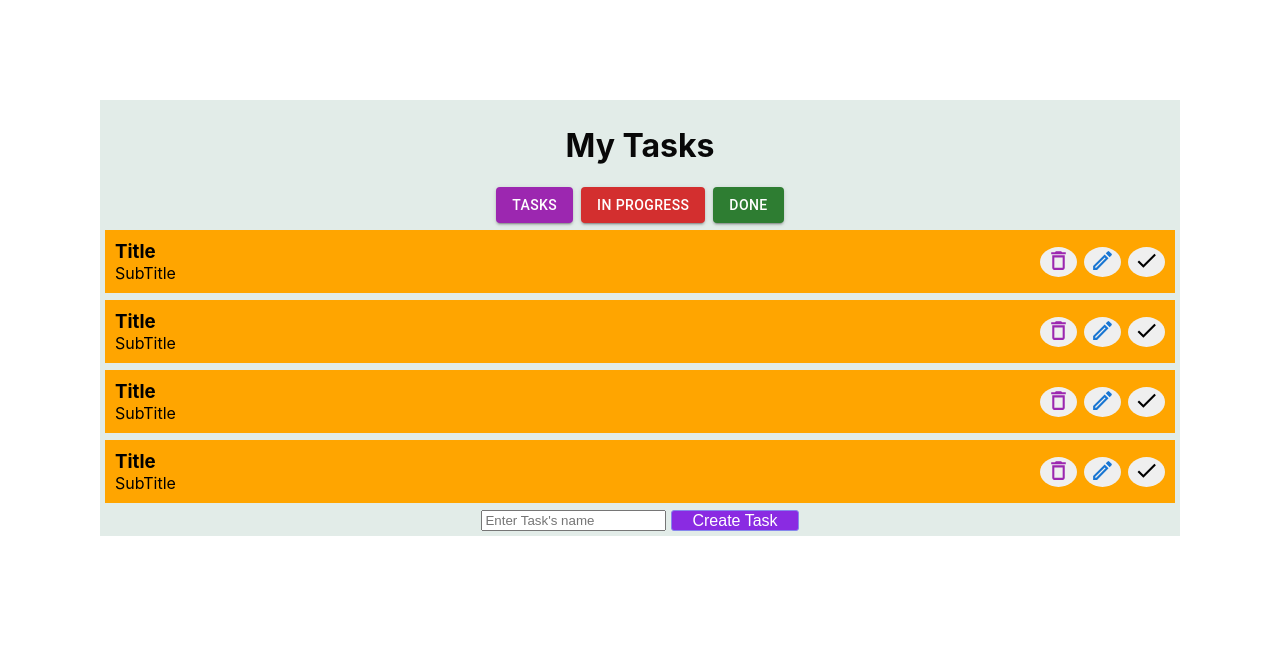
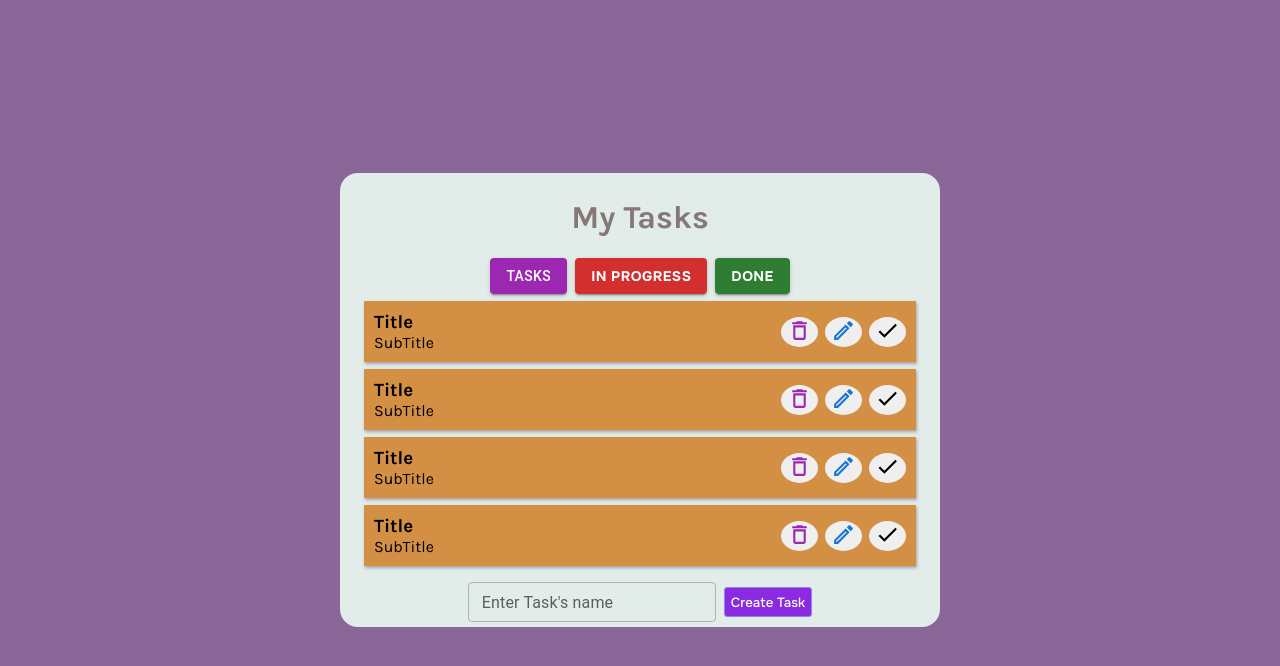
Before and after one commit to samirfandi/TaskList, a React (Create React App) app: page / in a window 1280 px wide. Shown: the top 666 px of the page. Built offline with nearby package versions, Linux system fonts and the light colour scheme.

Commit message:
Improve application UI

```diff
--- a/src/AddTask.css
+++ b/src/AddTask.css
@@ -1,8 +1,9 @@
 .addTask {
   /* background-color: red; */
   display: flex;
-  column-gap: 5px;
+  /* column-gap: 5px; */
   justify-content: center;
+  margin-top: 16px;
 }
 
 .addButton {
@@ -10,9 +11,12 @@
   color: rgb(255, 255, 255);
   border: 1px solid;
   border-color: rgb(135, 135, 236);
-  padding: 0 20px;
+  /* padding: 0 20px; */
   border-radius: 3px;
-  font-size: medium;
+  /* font-size: medium; */
+  /* background-color: aqua; */
+  height: 30px;
+  font-family: medium;
 }
 
 .addButton:hover {
@@ -20,4 +24,6 @@
   transform: scale(1.05);
   cursor: pointer;
   box-shadow: 10px;
+  height: 37px;
+  border-radius: 6px;
 }
--- a/src/AddTask.js
+++ b/src/AddTask.js
@@ -1,10 +1,31 @@
 import "./AddTask.css";
+import TextField from "@mui/material/TextField";
+import Grid from "@mui/material/Grid";
 
 export default function AddTask() {
   return (
-    <div className="addTask">
-      <input placeholder="Enter Task's name" />
-      <button className="addButton"> Create Task</button>
-    </div>
+    <Grid
+      container
+      className="addTask"
+      spacing={1}
+      direction="row"
+        sx={{
+          display: "flex",
+          justifyContent: "center",
+          alignItems: "center",
+        }}
+    >
+      <Grid item xs={9}>
+        <TextField
+          id="outlined-basic"
+          label="Enter Task's name"
+          variant="outlined"
+          size="small"
+        />
+      </Grid>
+      <Grid item xs={3}>
+        <button className="addButton"> Create Task</button>
+      </Grid>
+    </Grid>
   );
 }
--- a/src/App.css
+++ b/src/App.css
@@ -1,9 +1,15 @@
 .App {
-  padding: 100px 100px;
-  background-color: rgb(255, 255, 255);
+  /* padding: 100px 100px; */
+  background-color: rgb(139, 103, 153);
+  height: 100vh;
+  display: flex;
+  justify-content: center;
+  align-items: center;
 }
 
 .all {
   background-color: rgb(226, 236, 232);
   padding: 5px;
+  border-radius: 18px;
+
 }
--- a/src/App.js
+++ b/src/App.js
@@ -2,11 +2,12 @@ import AddTask from "./AddTask";
 import "./App.css";
 import Header from "./Header";
 import Task from "./Task";
+import Container from "@mui/material/Container";
 
 function App() {
   return (
     <div className="App">
-      <div className="all">
+      <Container maxWidth="sm" className="all">
         <Header />
         <div>
           <Task />
@@ -15,7 +16,7 @@ function App() {
           <Task />
         </div>
         <AddTask />
-      </div>
+      </Container>
     </div>
   );
 }
--- a/src/Header.css
+++ b/src/Header.css
@@ -1,12 +1,28 @@
 #title {
   display: flex;
   justify-content: center;
-  color: rgb(8, 8, 8);
+  color: rgb(133, 120, 120);
+  font-family: karla;
 }
 
 #buttons {
-    display: flex;
-    justify-content: center;
+  display: flex;
+  justify-content: center;
+}
+#button {
+  font-family: bold;
+}
 
+@font-face {
+  font-family: karla;
+  src: url("../public/fonts/Karla/Karla-VariableFont_wght.ttf");
+}
 
+@font-face {
+  font-family: medium;
+  src: url(../public/fonts/Onest/Onest-Medium.ttf);
 }
+@font-face {
+  font-family: bold;
+  src: url(../public/fonts/Onest/Onest-Bold.ttf);
+}
--- a/src/Header.js
+++ b/src/Header.js
@@ -7,13 +7,13 @@ export default function Header() {
     <div>
       <h1 id="title"> My Tasks </h1>
       <Stack id="buttons" direction="row" spacing={1}>
-        <Button color="secondary" variant="contained">
+        <Button id="button " color="secondary" variant="contained">
           tasks
         </Button>
-        <Button variant="contained" color="error">
+        <Button id="button" variant="contained" color="error">
           In Progress
         </Button>
-        <Button variant="contained" color="success">
+        <Button id="button" variant="contained" color="success">
           DONE
         </Button>
       </Stack>
--- a/src/Task.css
+++ b/src/Task.css
@@ -11,13 +11,15 @@
 }
 
 .Task {
-  background-color: orange;
+  background-color: rgb(211, 144, 68);
   margin: 7px 0;
   display: flex;
   flex-direction: row;
   padding: 10px;
   justify-content: space-between;
   align-items: center;
+  font-family: karla;
+  box-shadow: 1px 2px 3px rgb(168, 163, 163);
 }
 
 .icons {
```
